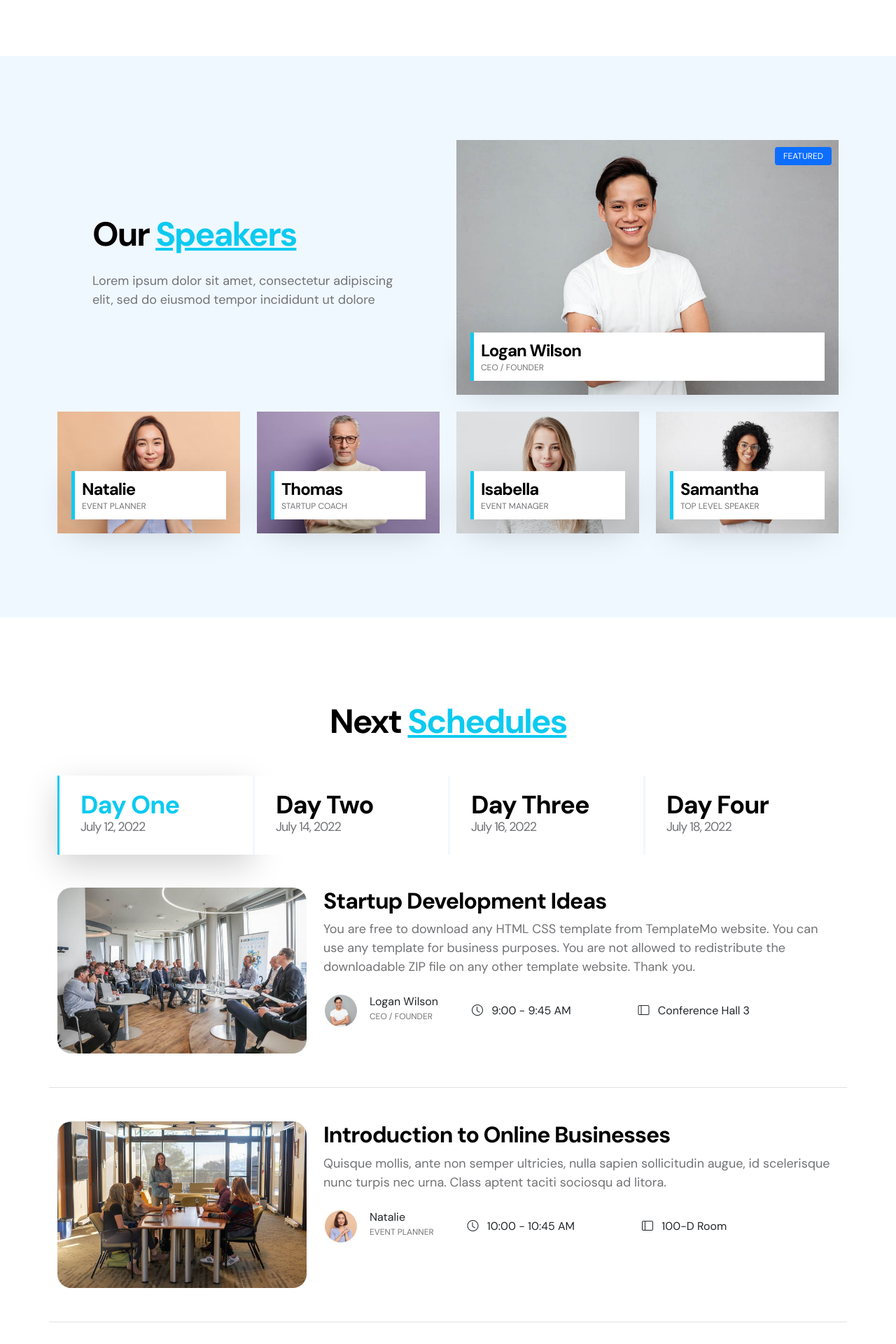
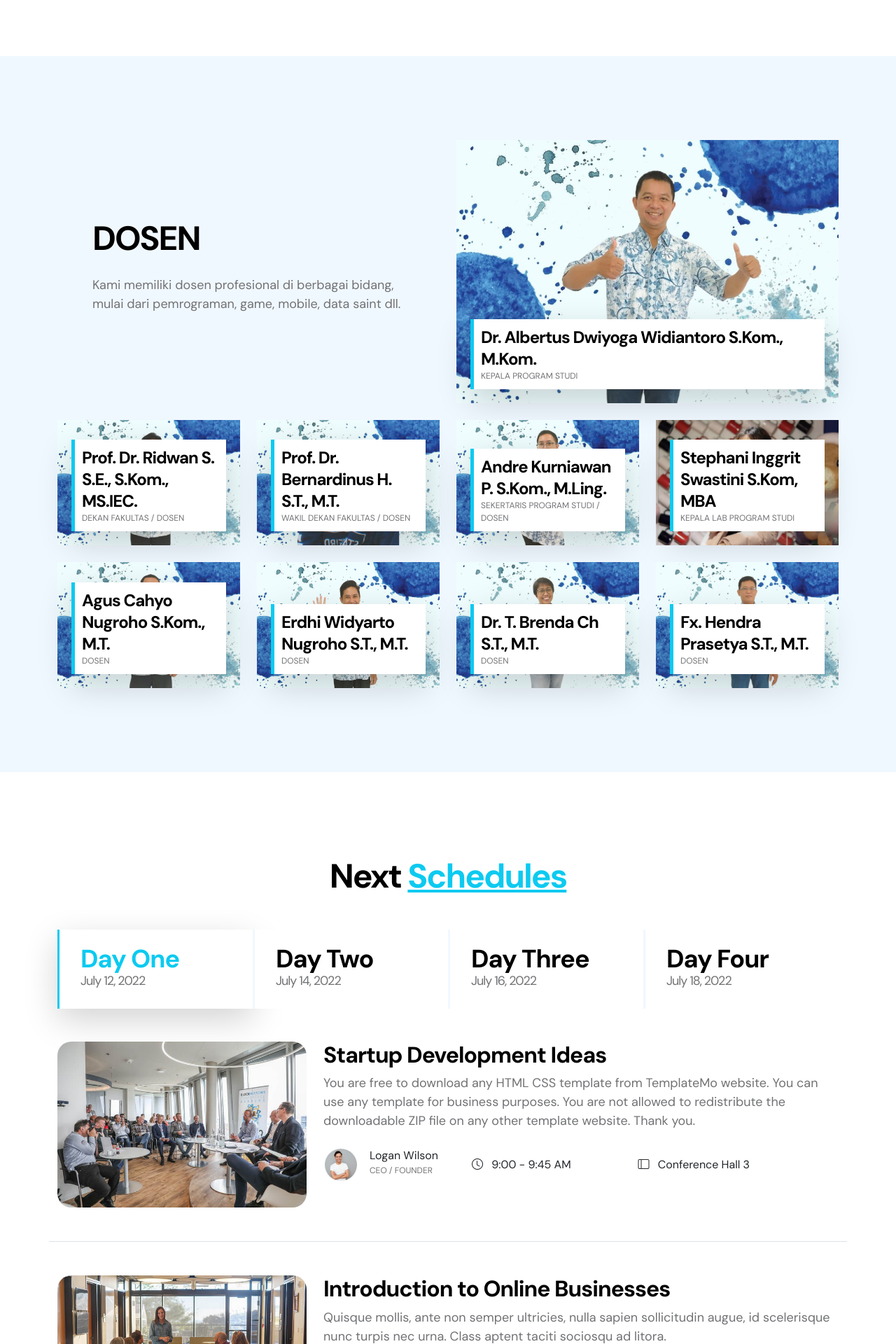
Before and after one commit to antoneldy/uasmanpro, a PHP site: page / in a window 1280 px wide. Shown: the part 1573-3493 px from the top of the page at 70% size. Run offline with PHP 8.4, Linux system fonts and the light colour scheme.

Commit message:
edit dosen, soty n logo siega

```diff
--- a/css/templatemo-leadership-event.css
+++ b/css/templatemo-leadership-event.css
@@ -696,7 +696,7 @@ strong {
   CALL TO ACTION
 -----------------------------------------*/
 .call-to-action {
-  background-image: url('../images/terren-hurst-blgOFmPIlr0-unsplash.jpg');
+  background-image: url('../images/SOTY.jpg');
   background-repeat: no-repeat;
   background-position: top;
   background-size: cover;
--- a/index.html
+++ b/index.html
@@ -42,7 +42,7 @@ https://templatemo.com/tm-575-leadership-event
 
                 <a href="index.html" class="navbar-brand mx-auto mx-lg-0">
                     <i class="bi-bullseye brand-logo"></i>
-                    <span class="brand-text">Leadership <br> Event</span>
+                    <span class="brand-text">Sistem <br> Informasi</span>
                 </a>
 
                 <a class="nav-link custom-btn btn d-lg-none" href="#">Buy Tickets</a>
@@ -209,23 +209,21 @@ https://templatemo.com/tm-575-leadership-event
 
                         <div class="col-lg-6 col-12 d-flex flex-column justify-content-center align-items-center">
                             <div class="speakers-text-info">
-                                <h2 class="mb-4">Our <u class="text-info">Speakers</u></h2>
+                                <h2 class="mb-4">DOSEN </h2>
 
-                                <p>Lorem ipsum dolor sit amet, consectetur adipiscing elit, sed do eiusmod tempor incididunt ut dolore</p>
+                                <p>Kami memiliki dosen profesional di berbagai bidang, mulai dari pemrograman, game, mobile, data saint dll.</p>
                             </div>
                         </div>
 
                         <div class="col-lg-6 col-12">
                             <div class="speakers-thumb">
-                                <img src="images/avatar/happy-asian-man-standing-with-arms-crossed-grey-wall.jpg" class="img-fluid speakers-image" alt="">
-
-                                <small class="speakers-featured-text">Featured</small>
+                                <img src="images/avatar/Yoga.jpg" class="img-fluid speakers-image" alt="">
 
                                 <div class="speakers-info">
 
-                                    <h5 class="speakers-title mb-0">Logan Wilson</h5>
+                                    <h5 class="speakers-title mb-0">Dr. Albertus Dwiyoga Widiantoro S.Kom., M.Kom.</h5>
 
-                                    <p class="speakers-text mb-0">CEO / Founder</p>
+                                    <p class="speakers-text mb-0">Kepala Program Studi</p>
 
                                     <ul class="social-icon">
                                         <li><a href="#" class="social-icon-link bi-facebook"></a></li>
@@ -242,12 +240,12 @@ https://templatemo.com/tm-575-leadership-event
                             <div class="row">
                                 <div class="col-lg-3 col-md-6 col-12">
                                     <div class="speakers-thumb speakers-thumb-small">
-                                        <img src="images/avatar/portrait-good-looking-brunette-young-asian-woman.jpg" class="img-fluid speakers-image" alt="">
+                                        <img src="images/avatar/Ridwan.jpg" class="img-fluid speakers-image" alt="">
 
                                         <div class="speakers-info">
-                                            <h5 class="speakers-title mb-0">Natalie</h5>
+                                            <h5 class="speakers-title mb-0">Prof. Dr. Ridwan S. S.E., S.Kom., MS.IEC. </h5>
 
-                                            <p class="speakers-text mb-0">Event Planner</p>
+                                            <p class="speakers-text mb-0">Dekan Fakultas / Dosen</p>
 
                                             <ul class="social-icon">
                                                 <li><a href="#" class="social-icon-link bi-facebook"></a></li>
@@ -260,12 +258,12 @@ https://templatemo.com/tm-575-leadership-event
 
                                 <div class="col-lg-3 col-md-6 col-12">
                                     <div class="speakers-thumb speakers-thumb-small">
-                                        <img src="images/avatar/senior-man-white-sweater-eyeglasses.jpg" class="img-fluid speakers-image" alt="">
+                                        <img src="images/avatar/Berdi.jpg" class="img-fluid speakers-image" alt="">
 
                                         <div class="speakers-info">
-                                            <h5 class="speakers-title mb-0">Thomas</h5>
+                                            <h5 class="speakers-title mb-0">Prof. Dr. Bernardinus H. S.T., M.T.</h5>
 
-                                            <p class="speakers-text mb-0">Startup Coach</p>
+                                            <p class="speakers-text mb-0">Wakil Dekan Fakultas / Dosen</p>
 
                                             <ul class="social-icon">
                                                 <li><a href="#" class="social-icon-link bi-instagram"></a></li>
@@ -278,12 +276,12 @@ https://templatemo.com/tm-575-leadership-event
 
                                 <div class="col-lg-3 col-md-6 col-12">
                                     <div class="speakers-thumb speakers-thumb-small">
-                                        <img src="images/avatar/pretty-smiling-joyfully-female-with-fair-hair-dressed-casually-looking-with-satisfaction.jpg" class="img-fluid speakers-image" alt="">
+                                        <img src="images/avatar/Andre.jpg" class="img-fluid speakers-image" alt="">
 
                                         <div class="speakers-info">
-                                            <h5 class="speakers-title mb-0">Isabella</h5>
+                                            <h5 class="speakers-title mb-0">Andre Kurniawan P. S.Kom., M.Ling.</h5>
 
-                                            <p class="speakers-text mb-0">Event Manager</p>
+                                            <p class="speakers-text mb-0">Sekertaris Program Studi / Dosen</p>
 
                                             <ul class="social-icon">
                                                 <li><a href="#" class="social-icon-link bi-facebook"></a></li>
@@ -298,12 +296,90 @@ https://templatemo.com/tm-575-leadership-event
 
                                 <div class="col-lg-3 col-md-6 col-12">
                                     <div class="speakers-thumb speakers-thumb-small">
-                                        <img src="images/avatar/indoor-shot-beautiful-happy-african-american-woman-smiling-cheerfully-keeping-her-arms-folded-relaxing-indoors-after-morning-lectures-university.jpg" class="img-fluid speakers-image" alt="">
+                                        <img src="images/avatar/Steph.jpg" class="img-fluid speakers-image" alt="">
 
                                         <div class="speakers-info">
-                                            <h5 class="speakers-title mb-0">Samantha</h5>
+                                            <h5 class="speakers-title mb-0">Stephani Inggrit Swastini S.Kom, MBA</h5>
 
-                                            <p class="speakers-text mb-0">Top Level Speaker</p>
+                                            <p class="speakers-text mb-0">Kepala Lab Program Studi</p>
+
+                                            <ul class="social-icon">
+                                                <li><a href="#" class="social-icon-link bi-instagram"></a></li>
+
+                                                <li><a href="#" class="social-icon-link bi-whatsapp"></a></li>
+                                            </ul>
+                                        </div>
+                                    </div>
+                                </div>
+                            </div>
+                        </div>
+
+                        <div class="col-lg-12 col-12">
+                            <div class="row">
+                                <div class="col-lg-3 col-md-6 col-12">
+                                    <div class="speakers-thumb speakers-thumb-small">
+                                        <img src="images/avatar/Cahyo.jpg" class="img-fluid speakers-image" alt="">
+
+                                        <div class="speakers-info">
+                                            <h5 class="speakers-title mb-0">Agus Cahyo Nugroho S.Kom., M.T.</h5>
+
+                                            <p class="speakers-text mb-0">Dosen</p>
+
+                                            <ul class="social-icon">
+                                                <li><a href="#" class="social-icon-link bi-facebook"></a></li>
+
+                                                <li><a href="#" class="social-icon-link bi-instagram"></a></li>
+                                            </ul>
+                                        </div>
+                                    </div>
+                                </div>
+
+                                <div class="col-lg-3 col-md-6 col-12">
+                                    <div class="speakers-thumb speakers-thumb-small">
+                                        <img src="images/avatar/Erdhi.jpg" class="img-fluid speakers-image" alt="">
+
+                                        <div class="speakers-info">
+                                            <h5 class="speakers-title mb-0">Erdhi Widyarto Nugroho S.T., M.T.</h5>
+
+                                            <p class="speakers-text mb-0">Dosen</p>
+
+                                            <ul class="social-icon">
+                                                <li><a href="#" class="social-icon-link bi-instagram"></a></li>
+
+                                                <li><a href="#" class="social-icon-link bi-whatsapp"></a></li>
+                                            </ul>
+                                        </div>
+                                    </div>
+                                </div>
+
+                                <div class="col-lg-3 col-md-6 col-12">
+                                    <div class="speakers-thumb speakers-thumb-small">
+                                        <img src="images/avatar/Brenda.jpg" class="img-fluid speakers-image" alt="">
+
+                                        <div class="speakers-info">
+                                            <h5 class="speakers-title mb-0">Dr. T. Brenda Ch S.T., M.T.</h5>
+
+                                            <p class="speakers-text mb-0">Dosen</p>
+
+                                            <ul class="social-icon">
+                                                <li><a href="#" class="social-icon-link bi-facebook"></a></li>
+
+                                                <li><a href="#" class="social-icon-link bi-instagram"></a></li>
+
+                                                <li><a href="#" class="social-icon-link bi-whatsapp"></a></li>
+                                            </ul>
+                                        </div>
+                                    </div>
+                                </div>
+
+                                <div class="col-lg-3 col-md-6 col-12">
+                                    <div class="speakers-thumb speakers-thumb-small">
+                                        <img src="images/avatar/Hendra.jpg" class="img-fluid speakers-image" alt="">
+
+                                        <div class="speakers-info">
+                                            <h5 class="speakers-title mb-0">Fx. Hendra Prasetya S.T., M.T.</h5>
+
+                                            <p class="speakers-text mb-0">Dosen</p>
 
                                             <ul class="social-icon">
                                                 <li><a href="#" class="social-icon-link bi-instagram"></a></li>
@@ -640,15 +716,10 @@ https://templatemo.com/tm-575-leadership-event
                     <div class="row align-items-center">
 
                         <div class="col-lg-7 col-12">
-                            <h2 class="text-white mb-4">Become an <u class="text-info">event speaker?</u></h2>
+                            <h2 class="text-white mb-4">Student Of The Year 2025</h2>
 
-                            <p class="text-white">Lorem ipsum dolor sit amet, consectetur adipiscing elit, sed do eiusmod tempor incididunt ut dolore</p>
+                            <p class="text-white">Student Of The Year SCU tahun 2025 dimenangkan oleh mahasiswa SIEGA.</p>
                         </div>
-
-                        <div class="col-lg-3 col-12 ms-lg-auto mt-4 mt-lg-0">
-                            <a href="#section_5" class="custom-btn btn">Register Today</a>
-                        </div>
-
                     </div>
                 </div>
             </section>
```
Also changed, not shown: images/Logo-SIEGA.png (added), images/SOTY.jpg (added), images/avatar/Andre.jpg (added), images/avatar/Berdi.jpg (added), images/avatar/Brenda.jpg (added), images/avatar/Cahyo.jpg (added), images/avatar/Erdhi.jpg (added), images/avatar/Hendra.jpg (added), images/avatar/Ridwan.jpg (added), images/avatar/Steph.jpg (added), images/avatar/Yoga.jpg (added).
